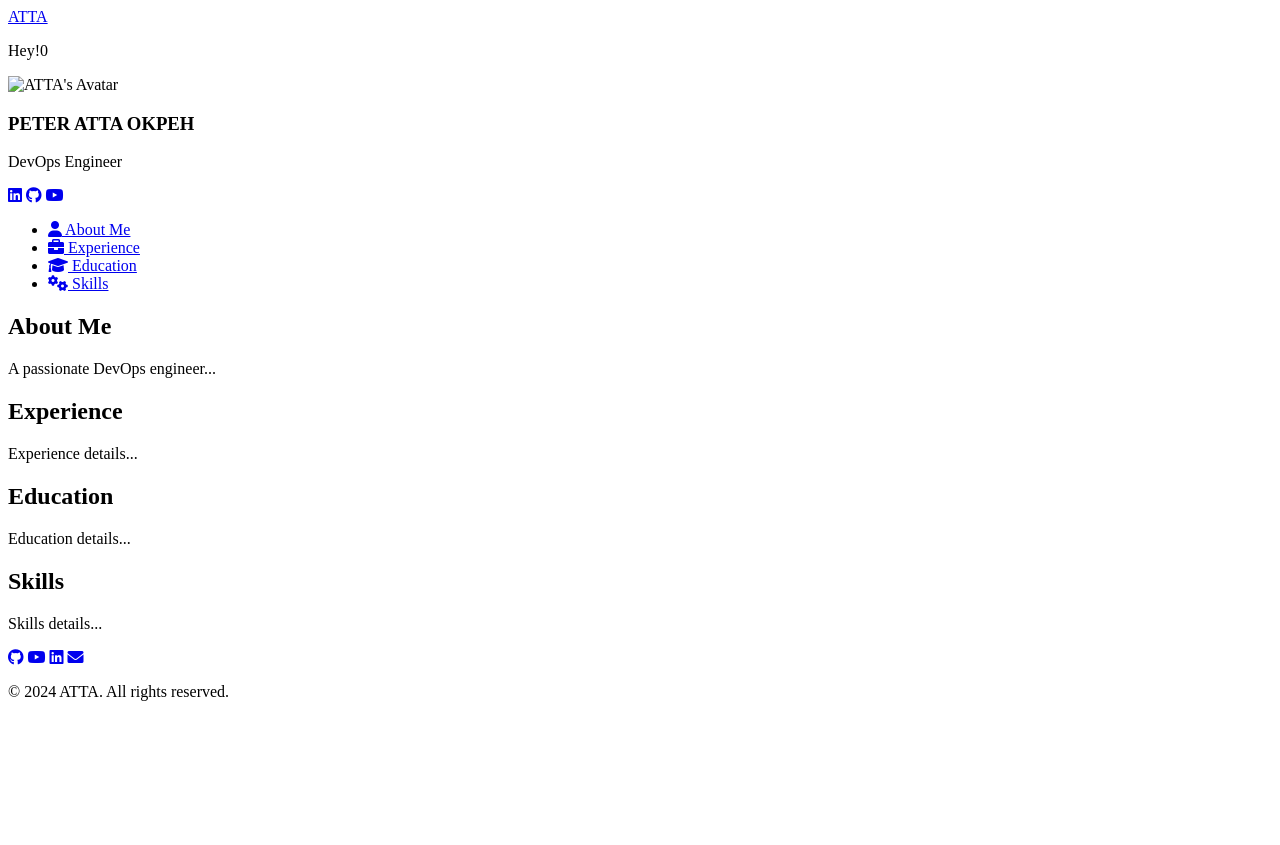
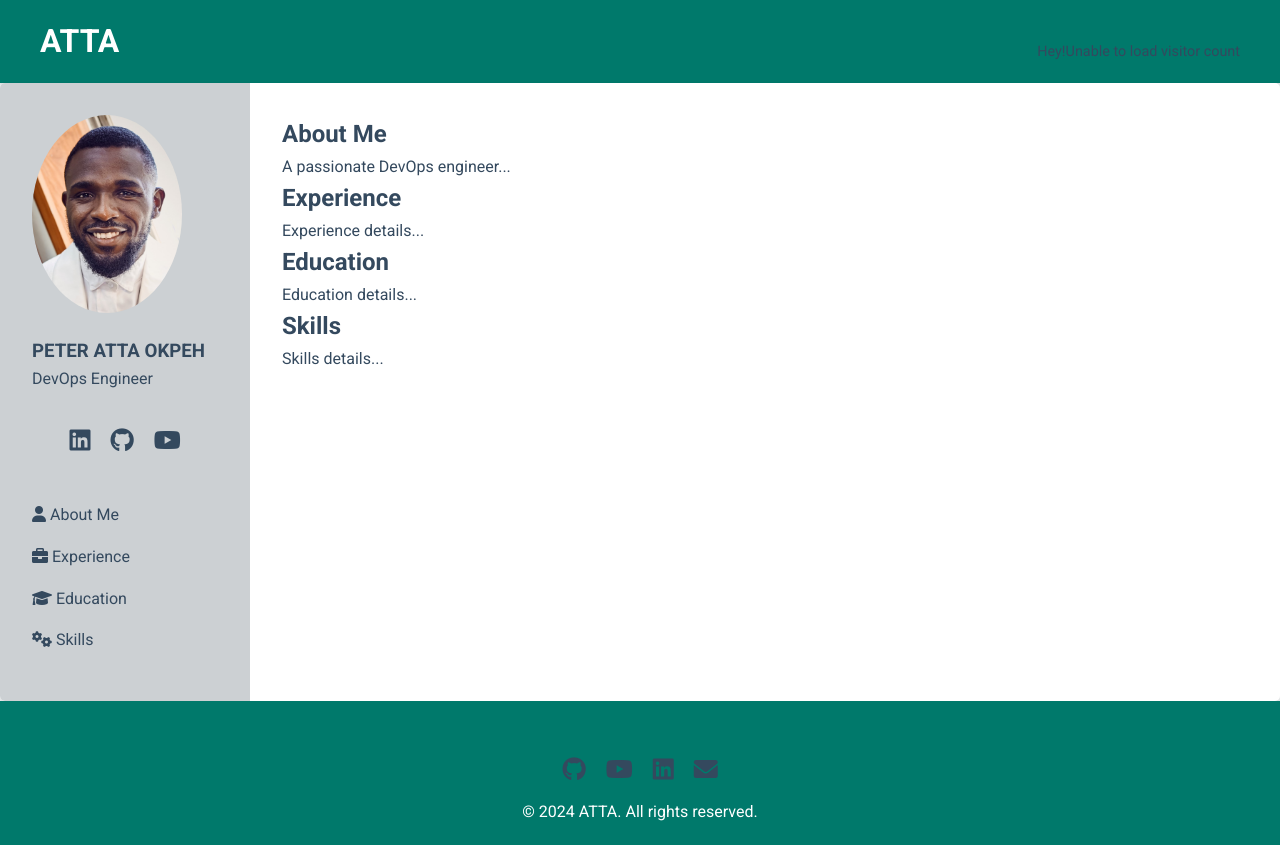
Before and after one commit to redefiningatta/AWS-cloud-resume-app, a plain HTML site: page assets/static/resume.html in a window 1280 px wide. Before the commit the page ends 800 px from the top, so only its background shows below. Drawn offline with Linux system fonts and the light colour scheme; the site is published under a folder, as on GitHub Pages, so addresses that start at the root find nothing; no server answers.

Commit message:
corrected the file structure for the css, jscrpt and image

```diff
--- a/assets/static/resume.html
+++ b/assets/static/resume.html
@@ -4,7 +4,7 @@
     <meta charset="UTF-8">
     <meta name="viewport" content="width=device-width, initial-scale=1.0">
     <title>ATTA's Resume</title>
-    <link rel="stylesheet" href="/assets/static/styles.css">
+    <link rel="stylesheet" href="styles.css">
     <link href="https://cdnjs.cloudflare.com/ajax/libs/font-awesome/6.0.0-beta3/css/all.min.css" rel="stylesheet">
 </head>
 <body>
@@ -25,7 +25,7 @@
     <div class="resume-container">
         <aside class="sidebar">
             <div class="profile">
-                <img src="/assets/images/profile-picture.JPG" alt="ATTA's Avatar">
+                <img src="../images/profile-picture.JPG" alt="ATTA's Avatar">
                 <h3>PETER ATTA OKPEH</h3>
                 <p>DevOps Engineer</p>
                 <div class="social-icons">
@@ -59,7 +59,7 @@
                 <p>Skills details...</p>
             </section>
         </main>
-        <script src="/assets/static/scripts.js"></script>
+        <script src="scripts.js"></script>
     </div>
     <footer>
         <div class="social-icons">
```
